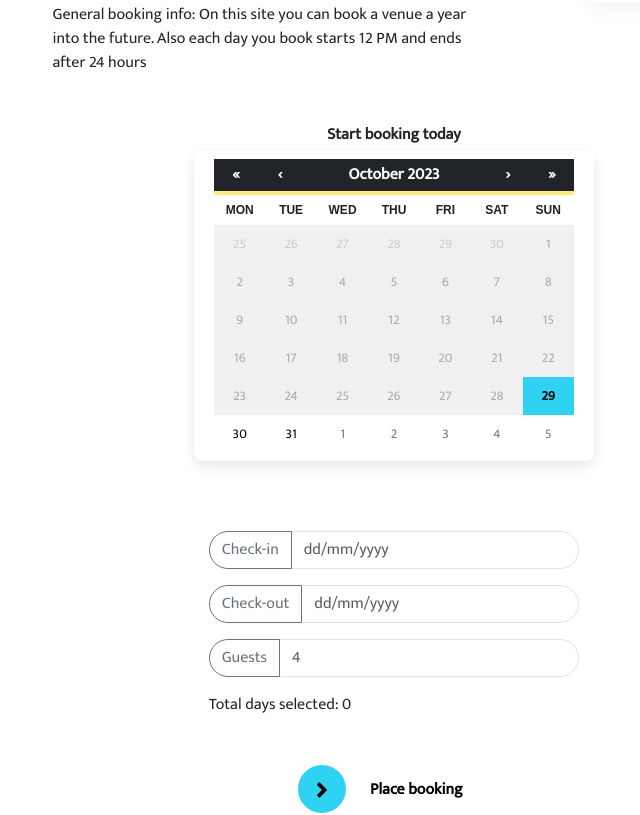
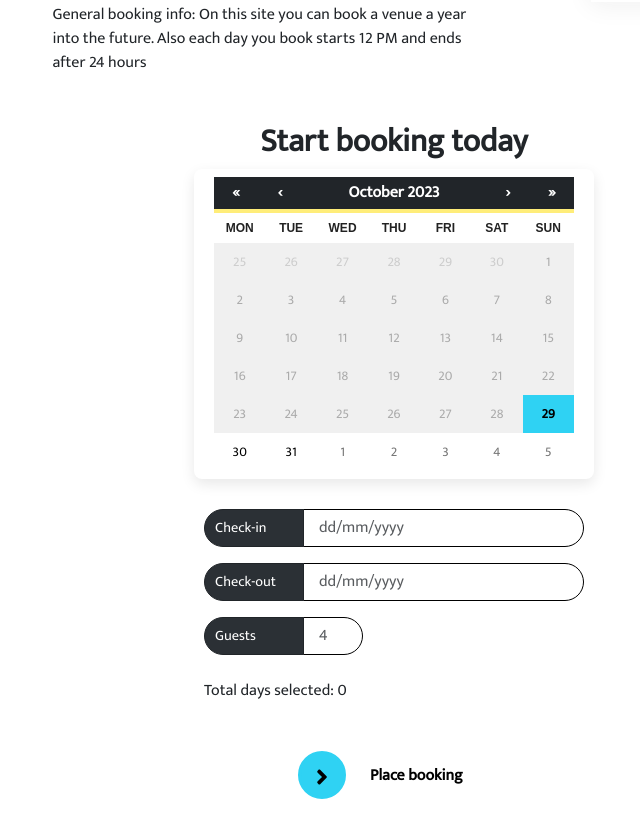
Before and after one commit to Gronnfrosk/project-exam-2, a React (Create React App) app: page /about in a window 1280 px wide. Shown: the part 920-1735 px from the top of the page, without its empty margins (246-886 px from the left). Built offline with nearby package versions, Linux system fonts and the light colour scheme.

Commit message:
form input style

```diff
--- a/src/components/calender/react-calender.js
+++ b/src/components/calender/react-calender.js
@@ -17,13 +17,10 @@ export default function ReactCalender(props) {
   const [date, setDate] = useState(new Date());
 
   return (
-    <div className="booking-form">
+    <div className="booking-form column-gap-5">
       { UserStatus === null ? <ButtonExpandNavbar custom={"Login or register to place booking"} color={false} arrow={"black"} /> :
       <>
       <div>
-      <p className="text-center mb-1">
-          <span className="fw-bold ">Start booking today</span>
-        </p>
       <Calendar
         className="costumer"
         view="month"
@@ -54,11 +51,11 @@ export default function ReactCalender(props) {
           <InputForm title={"Check-in"} placeholder="dd/mm/yyyy"/>
           <InputForm title={"Check-out"} placeholder="dd/mm/yyyy"/>
           <InputForm title={"Guests"} placeholder={"4"}/>
-          <p>
-          <span>Total days selected: 0</span>
-        </p>
-        <div className="mt-5 text-center">
-          <ButtonExpandNavbar custom={"Place booking"} color={false} arrow={"black"} />
+          <p className="mt-4">
+            <span >Total days selected: 0</span>
+          </p>
+          <div className="mt-5 text-center">
+            <ButtonExpandNavbar custom={"Place booking"} color={false} arrow={"black"} />
           </div>
         </Form>
       )}</> }
--- a/src/components/calender/react-calender.scss
+++ b/src/components/calender/react-calender.scss
@@ -3,7 +3,6 @@
   flex-wrap: wrap;
   justify-content: center;
   align-items: center;
-  gap: 40px;
 
   & .react-calendar {
     width: 400px;
@@ -120,5 +119,11 @@
 
   & form {
     height: 100%;
+
+    & .input-group:nth-child(3) .form-control {
+      max-width: 60px;
+    }
   }
+
+
 }
--- a/src/components/form-input.js
+++ b/src/components/form-input.js
@@ -1,3 +1,4 @@
+import "./form-input.scss"
 import Form from "react-bootstrap/Form";
 import Button from "react-bootstrap/Button";
 import InputGroup from "react-bootstrap/InputGroup";
@@ -18,7 +19,7 @@ export function InputForm(props) {
   const { title, placeholder } = props
   return (
     <InputGroup className="mb-3 w-100">
-      <Button variant="outline-secondary" id="button-addon2" className="rounded-start-pill">
+      <Button variant="dark" id="button-addon2" className="rounded-start-pill">
         {title}
       </Button>
       <Form.Control
--- /dev/null
+++ b/src/components/form-input.scss
@@ -0,0 +1,14 @@
+.input-group {
+    & button {
+        width: 100px;
+        text-align: start;
+        background-color: var(--body_backgroundColor);
+        font-size: var(--textSmall_fontSize);
+        padding-left: 10px;
+    }
+
+    & .form-control {
+        border: 1px solid black;
+        padding-left: 15px;
+    }
+}
--- a/src/pages/specific/specific-venue.js
+++ b/src/pages/specific/specific-venue.js
@@ -93,6 +93,7 @@ return (
             </div>
             </section>
             <section className="part-4 mt-5">
+            <h2 className="fw-bold text-center mb-2 text-center position-relative">Start booking today</h2>
             <ReactCalender Guests={10} UserStatus={false}/>
             </section>
         </main>
```
Also changed, not shown: src/components/form-input.styles.js (deleted, +0 -7 lines).
